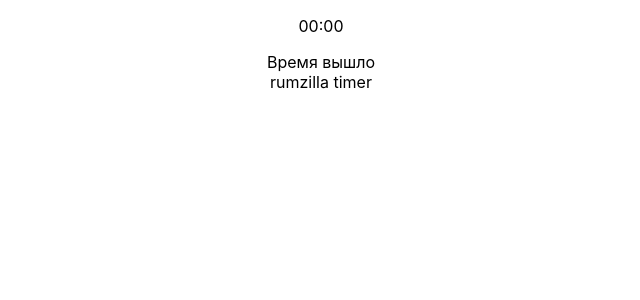
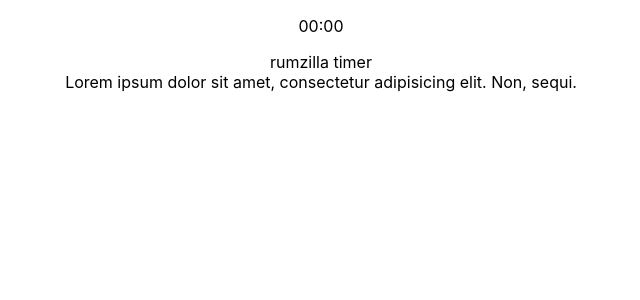
Before and after one commit to Rumzilla/jakshy-jol, a React (Create React App) app: page / in a window 1280 px wide. Shown: the top 300 px of the page, without its empty margins (319-959 px from the left). Built offline with nearby package versions, Linux system fonts and the light colour scheme.

Commit message:
Test commit

```diff
--- a/src/App.jsx
+++ b/src/App.jsx
@@ -6,6 +6,7 @@
     <div className="App">
       <CountDown />
       <div>rumzilla timer</div>
+      <div>Lorem ipsum dolor sit amet, consectetur adipisicing elit. Non, sequi.</div>
 
     </div>
   );
```
